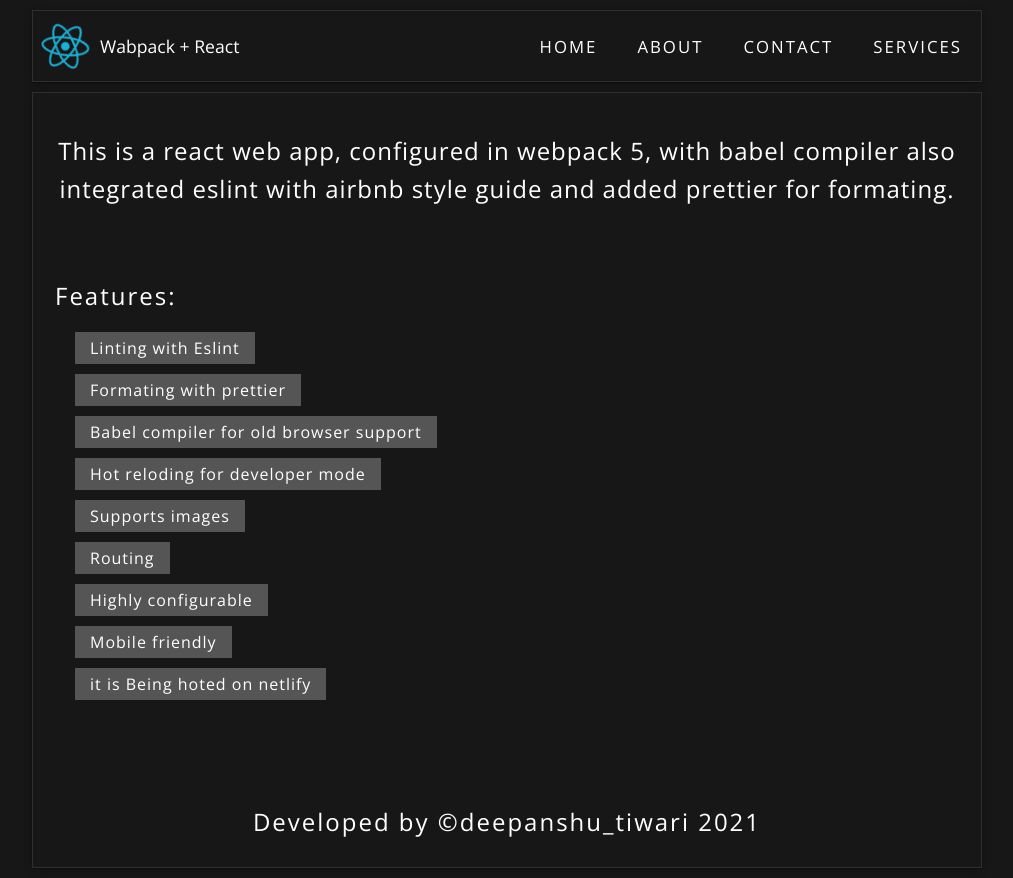
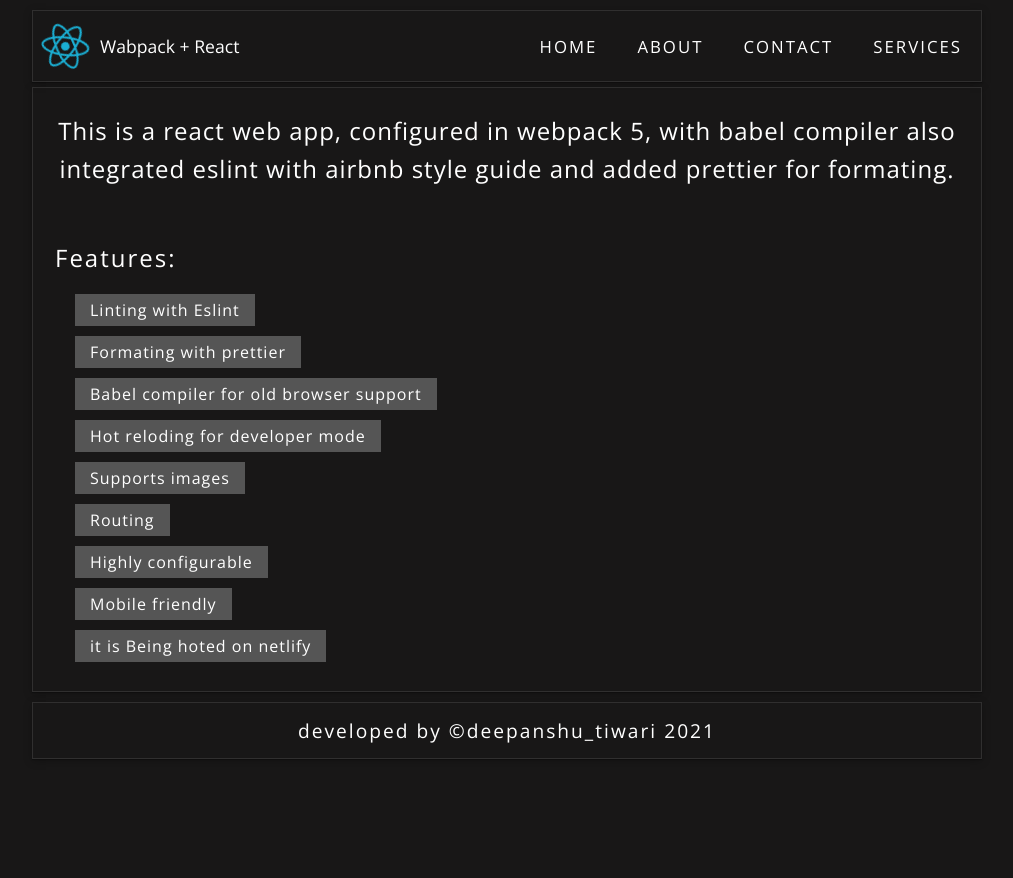
Before and after one commit to ddepu11/react_with_webpack, a React app: page /about in a window 1280 px wide. Shown: the whole page, without its empty margins (133-1146 px from the left). After the commit the page ends 800 px from the top, so only its background shows below. Built offline with nearby package versions, Linux system fonts and the light colour scheme.

Commit message:
feat:  create footer

```diff
--- a/src/components/App.jsx
+++ b/src/components/App.jsx
@@ -5,6 +5,7 @@
 import AboutScreen from '../screens/AboutScreen';
 import ContactScreen from '../screens/ContactScreen';
 import ServicesScreen from '../screens/ServicesScreen';
+import Footer from './Footer';
 
 const App = () => (
   <Wrapper>
@@ -28,6 +29,7 @@
           <ServicesScreen />
         </Route>
       </Switch>
+      <Footer />
     </Router>
   </Wrapper>
 );
--- /dev/null
+++ b/src/components/Footer.jsx
@@ -0,0 +1,28 @@
+import styled from 'styled-components';
+
+const Footer = () => (
+  <Wrapper>
+    <h2>developed by &copy;deepanshu_tiwari {new Date().getFullYear()}</h2>
+  </Wrapper>
+);
+
+const Wrapper = styled.main`
+  padding: 15px 0px;
+  box-shadow: rgba(0, 0, 0, 0.25) 0px 0.0625em 0.0625em, rgba(0, 0, 0, 0.25) 0px 0.125em 0.5em,
+    rgba(255, 255, 255, 0.1) 0px 0px 0px 1px inset;
+  margin-top: 10px;
+  text-align: center;
+
+  h2 {
+    font-size: 1.2em;
+    letter-spacing: 2px;
+    font-weight: 200;
+  }
+
+  /* h2 {
+    font-size: 1.2em;
+    margin-top: 95px;
+  } */
+`;
+
+export default Footer;
--- a/src/screens/AboutScreen.jsx
+++ b/src/screens/AboutScreen.jsx
@@ -47,15 +47,13 @@
         </li>
       </ul>
     </div>
-
-    <h2>Developed by &copy;deepanshu_tiwari {new Date().getFullYear()}</h2>
   </Wrapper>
 );
 
 const Wrapper = styled.main`
-  padding: 10px 10px 30px;
+  padding: 10px 10px 20px;
   flex-direction: column;
-  margin-top: 10px;
+  margin-top: 5px;
   text-align: center;
   box-shadow: rgba(0, 0, 0, 0.25) 0px 0.0625em 0.0625em, rgba(0, 0, 0, 0.25) 0px 0.125em 0.5em,
     rgba(255, 255, 255, 0.1) 0px 0px 0px 1px inset;
@@ -65,7 +63,7 @@
     font-size: 1.5em;
     letter-spacing: 1px;
     line-height: 1.6;
-    margin-top: 30px;
+    margin-top: 15px;
   }
 
   .features_div {
@@ -73,7 +71,7 @@
     align-self: flex-start;
     padding: 0 13px;
     width: 100%;
-    margin: 40px 0 00px;
+    margin: 22px 0 00px;
 
     h3 {
       font-size: 1.5em;
@@ -102,23 +100,11 @@
     }
   }
 
-  h2 {
-    font-size: 1.87;
-    letter-spacing: 2px;
-    font-weight: 200;
-    margin-top: 95px;
-  }
-
   @media screen and (max-width: 475px) {
     p {
       padding: 0 0 15px;
       font-size: 1.2em;
       margin-top: 25px;
-    }
-
-    h2 {
-      font-size: 1.2em;
-      margin-top: 95px;
     }
 
     .features_div {
```
